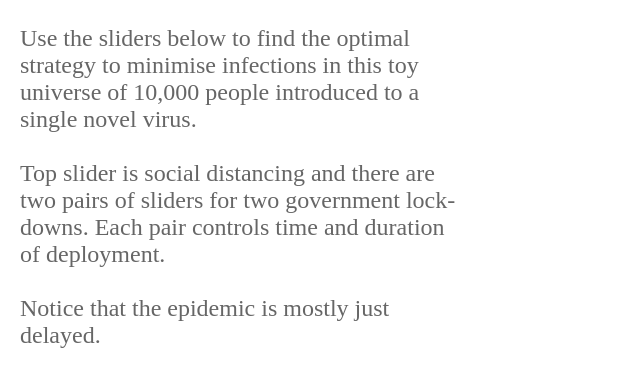
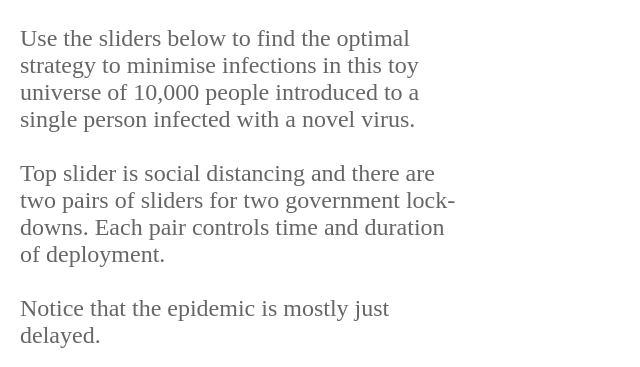
Before and after one commit to op12no2/novel, a plain HTML site: page index.htm in a window 1280 px wide. Shown: the part 692-1059 px from the top of the page, without its empty margins (0-640 px from the left). Drawn offline with nearby package versions, Linux system fonts and the light colour scheme.

Commit message:
Update index.htm

```diff
--- a/index.htm
+++ b/index.htm
@@ -124,7 +124,7 @@ body     {margin:0; padding:0; width: 480px;}
 <b>Social Distancing Game</b>
 <br><br>
 Use the sliders below to find the optimal strategy to minimise infections in this toy universe
-of 10,000 people introduced to a single novel virus.
+of 10,000 people introduced to a single person infected with a novel virus.
 <br><br>
 Top slider is social distancing and there are two pairs of sliders for two
 government lock-downs. Each pair controls time and duration of deployment.
```
